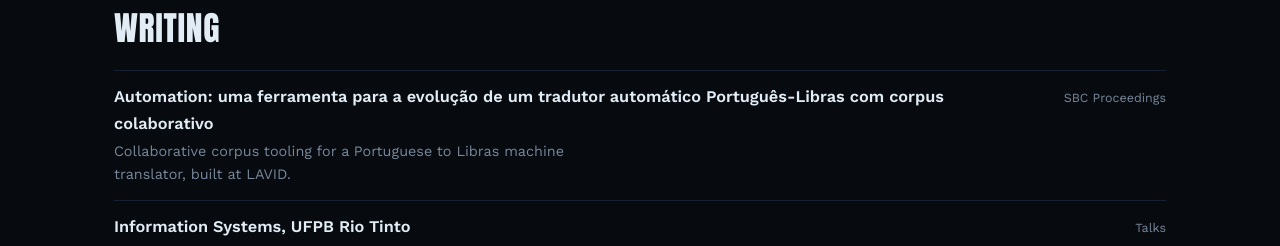
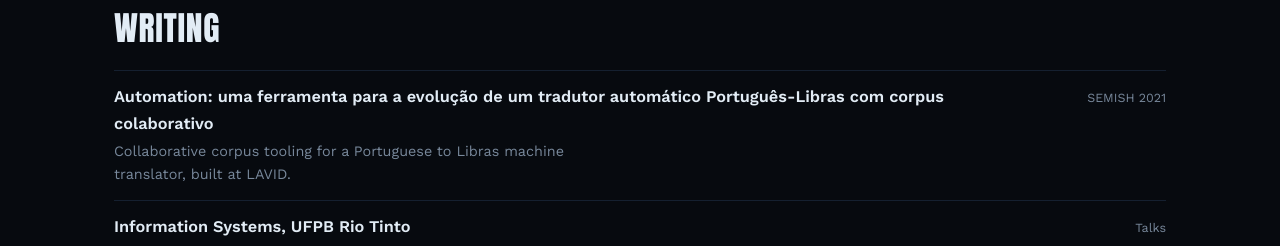
Before and after one commit to lucasmsa/lucasmsa.com, a Next.js app: page /en in a window 1280 px wide. Shown: the part 1408-1654 px from the top of the page. Built offline with nearby package versions, Linux system fonts and the light colour scheme.

Commit message:
Link the SEMISH paper by DOI
Venue label was the vague "SBC Proceedings"; it is SEMISH 2021, and the DOI
resolves, so the row now points at it.

```diff
--- a/messages/en.json
+++ b/messages/en.json
@@ -46,7 +46,7 @@
     "intro": "Papers and talks.",
     "paperTitle": "Automation: uma ferramenta para a evolução de um tradutor automático Português-Libras com corpus colaborativo",
     "paperBlurb": "Collaborative corpus tooling for a Portuguese to Libras machine translator, built at LAVID.",
-    "paperVenue": "SBC Proceedings",
+    "paperVenue": "SEMISH 2021",
     "talksTitle": "Information Systems, UFPB Rio Tinto",
     "talksBlurb": "Two talks given for the Information Systems course.",
     "talksVenue": "Talks"
--- a/messages/es.json
+++ b/messages/es.json
@@ -46,7 +46,7 @@
     "intro": "Artículos y charlas.",
     "paperTitle": "Automation: uma ferramenta para a evolução de um tradutor automático Português-Libras com corpus colaborativo",
     "paperBlurb": "Herramienta de corpus colaborativo para un traductor automático Portugués-Libras, hecha en LAVID.",
-    "paperVenue": "Actas de la SBC",
+    "paperVenue": "SEMISH 2021",
     "talksTitle": "Sistemas de Información, UFPB Rio Tinto",
     "talksBlurb": "Dos charlas para la carrera de Sistemas de Información.",
     "talksVenue": "Charlas"
--- a/messages/pt-BR.json
+++ b/messages/pt-BR.json
@@ -46,7 +46,7 @@
     "intro": "Artigos e palestras.",
     "paperTitle": "Automation: uma ferramenta para a evolução de um tradutor automático Português-Libras com corpus colaborativo",
     "paperBlurb": "Ferramenta de corpus colaborativo para um tradutor automático Português-Libras, feita no LAVID.",
-    "paperVenue": "Anais da SBC",
+    "paperVenue": "SEMISH 2021",
     "talksTitle": "Sistemas de Informação, UFPB Rio Tinto",
     "talksBlurb": "Duas palestras para o curso de Sistemas de Informação.",
     "talksVenue": "Palestras"
--- a/src/app/[locale]/(site)/page.tsx
+++ b/src/app/[locale]/(site)/page.tsx
@@ -1,6 +1,7 @@
 import { getTranslations, setRequestLocale } from "next-intl/server";
 import { Hero } from "@/components/site/hero";
 import { IndexRow } from "@/components/site/index-row";
+import { paper } from "@/content/writing";
 import { Link } from "@/i18n/routing";
 import { featured } from "@/content/projects";
 
@@ -44,6 +45,7 @@ export default async function HomePage({
             name={w("paperTitle")}
             description={w("paperBlurb")}
             tags={w("paperVenue")}
+            href={paper.url}
           />
           <IndexRow
             name={w("talksTitle")}
--- a/src/app/[locale]/(site)/writing/page.tsx
+++ b/src/app/[locale]/(site)/writing/page.tsx
@@ -1,5 +1,6 @@
 import { getTranslations, setRequestLocale } from "next-intl/server";
 import { IndexRow } from "@/components/site/index-row";
+import { paper } from "@/content/writing";
 
 export default async function WritingPage({
   params,
@@ -19,6 +20,7 @@ export default async function WritingPage({
           name={t("paperTitle")}
           description={t("paperBlurb")}
           tags={t("paperVenue")}
+          href={paper.url}
         />
         <IndexRow
           name={t("talksTitle")}
--- /dev/null
+++ b/src/content/writing.ts
@@ -0,0 +1,3 @@
+export const paper = {
+  url: "https://doi.org/10.5753/semish.2021.15818",
+};
```
